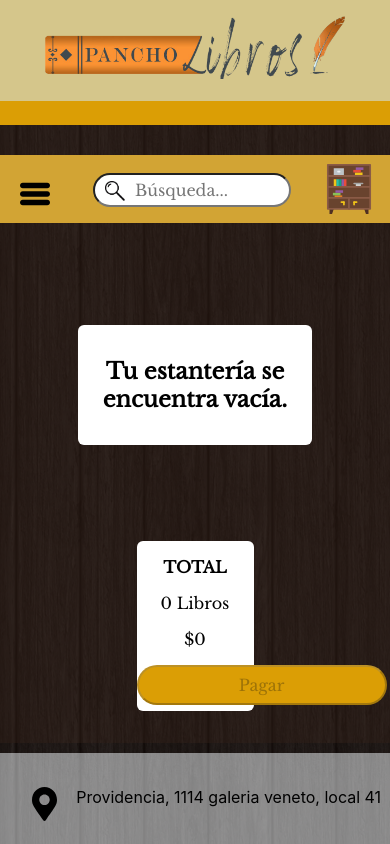
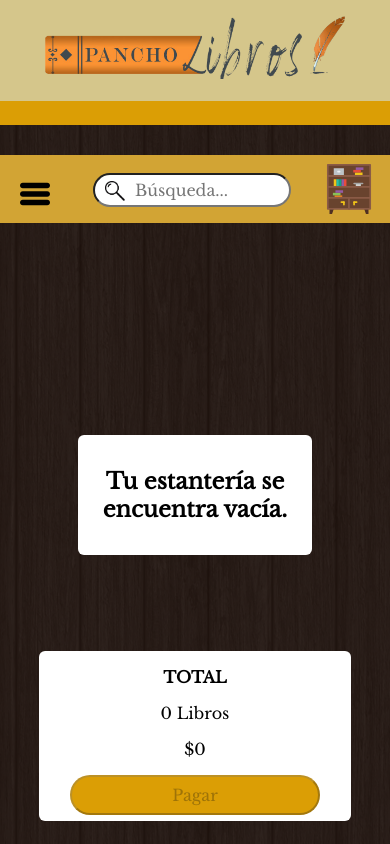
Before and after one commit to Frust135/webpage-PanchoLibros, a React (Create React App) app in the folder frontend/: page /estanteria in a window 390 px wide. Shown: the top 844 px of the page. Built offline with nearby package versions, Linux system fonts and the light colour scheme.

Commit message:
Mejoras de Reactive para la Estantería

```diff
--- a/frontend/src/components/ContainerCarrito/ContainerLibro.css
+++ b/frontend/src/components/ContainerCarrito/ContainerLibro.css
@@ -2,6 +2,7 @@
 .ContainerLibro{
     width: 60%;
     font-family: 'Libre Baskerville', serif;
+    transition: all 0.3s ease 0s;
 }
 .ContainerLibro-libro{
     background-color: white;
@@ -16,7 +17,6 @@
     height: 190px;
     display: inline-block;
     border-radius: 0 6px 6px 0;
-
 }
 .App-buyscreen{
     margin-bottom: 2rem;
@@ -53,3 +53,26 @@
 .ContainerLibro-texto{
     text-align: center;
 }
+
+@media (max-width: 1124px){
+    .ContainerLibro{
+        width: 80%;
+        transition: all 0.3s ease 0s;
+    }
+}
+
+@media (max-width: 650px){
+    .ContainerLibro{
+        width: 90%;
+        transition: all 0.3s ease 0s;
+    }
+    #containerTitulo{
+        font-size: 1rem;
+    }
+    .ContainerLibro-texto{
+        font-size: .9rem;
+    }
+    #containerPrecio{
+        font-size: 1rem;
+    }
+}
--- a/frontend/src/components/ContainerCarrito/ContainerPrecio.css
+++ b/frontend/src/components/ContainerCarrito/ContainerPrecio.css
@@ -6,6 +6,7 @@
     border-radius: 6px;
     margin: 0 auto;
     font-family: 'Libre Baskerville', serif;
+    transition: all 0.3s ease 0s;
 }
 #ContainerPrecio-total{
     text-align: center;
@@ -25,3 +26,17 @@
     background-color: #DB9E05;
     border-radius: 40px;
 }
+
+@media (max-width: 1124px){
+    .ContainerPrecio{
+        width: 60%;
+        transition: all 0.3s ease 0s;
+    }
+}
+
+@media (max-width: 650px){
+    .ContainerPrecio{
+        width: 80%;
+        transition: all 0.3s ease 0s;
+    }
+}
--- a/frontend/src/containers/App.css
+++ b/frontend/src/containers/App.css
@@ -10,7 +10,7 @@
 
 @media (max-width: 1124px){
   .App-header{
-    margin-bottom: -150px;
+    margin-bottom: -40px;
     position: relative;
     z-index: 100;
   }
```
